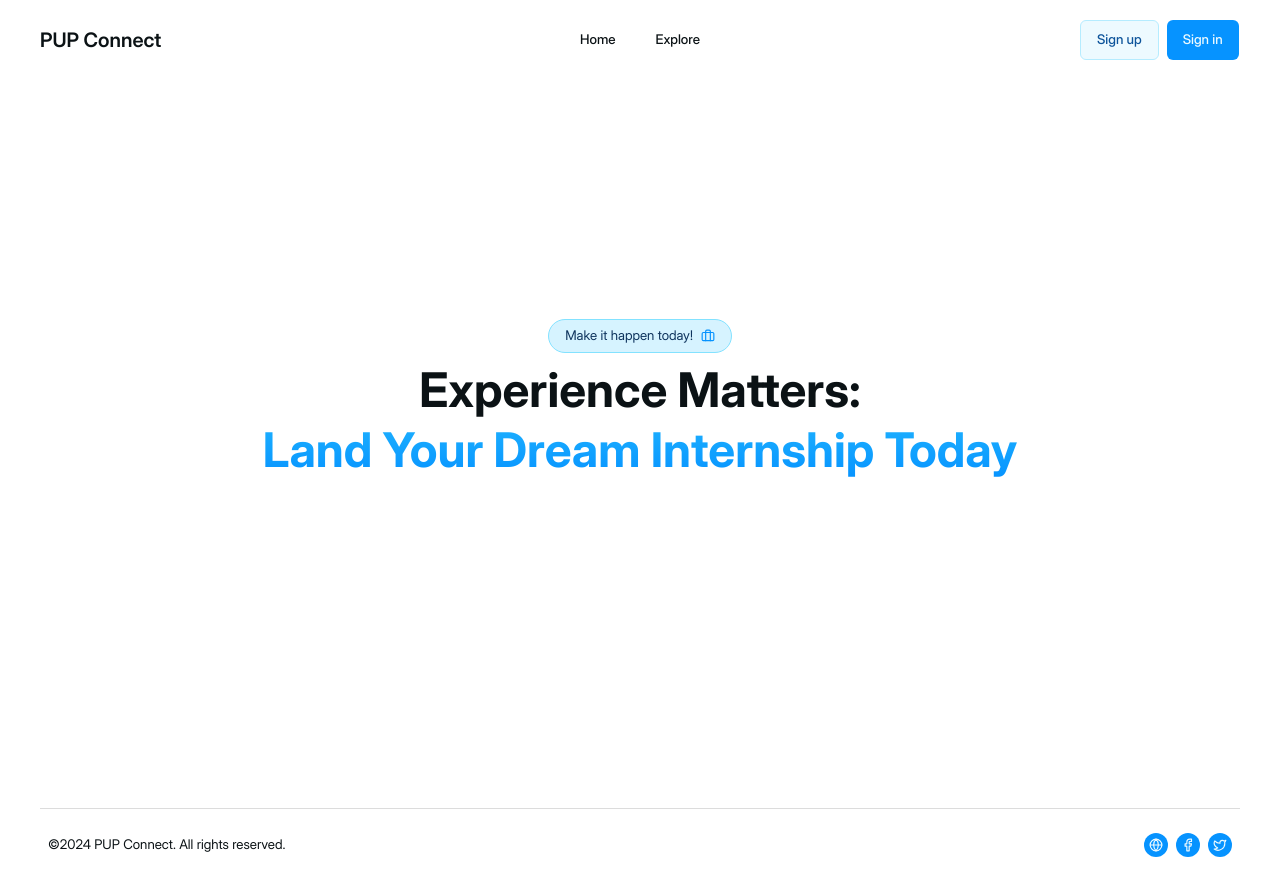
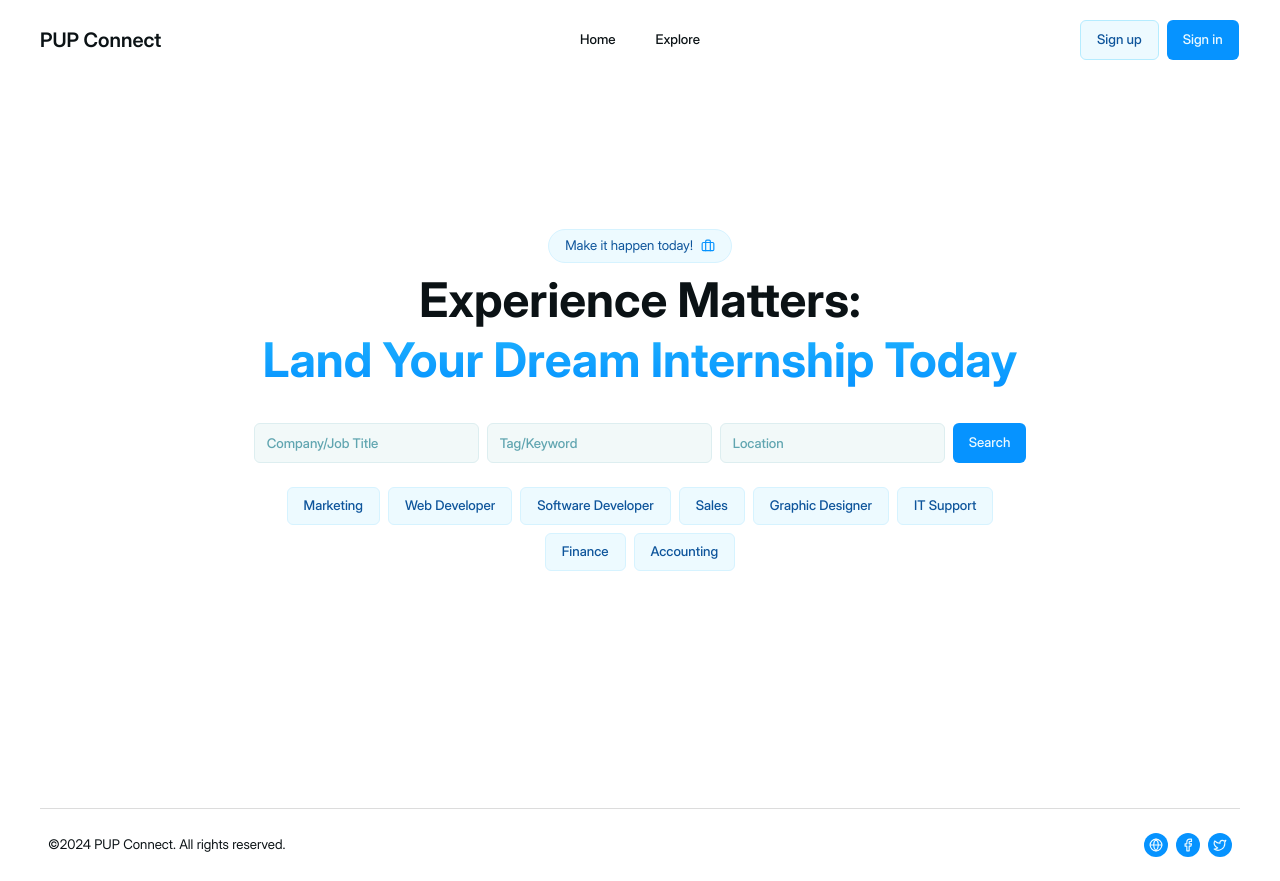
Before and after one commit to KyneLaggui/pup-connect, a Next.js app: page /pages/hero in a window 1280 px wide. Built offline with nearby package versions, Linux system fonts and the light colour scheme.

Commit message:
added tag component

```diff
--- /dev/null
+++ b/src/app/custom_components/Tag.js
@@ -0,0 +1,53 @@
+import * as React from "react";
+import { Slot } from "@radix-ui/react-slot";
+import { cva } from "class-variance-authority";
+
+import { cn } from "@/lib/utils";
+
+const tagVariants = cva(
+  "h-fit inline-flex items-center justify-center whitespace-nowrap rounded-md text-sm font-medium ring-offset-background transition-colors focus-visible:outline-none focus-visible:ring-2 focus-visible:ring-ring focus-visible:ring-offset-2 disabled:pointer-events-none disabled:opacity-50",
+  {
+    variants: {
+      variant: {
+        default:
+          "bg-tag text-tag-foreground hover:bg-tag-hover border border-tag-border",
+        destructive:
+          "bg-destructive text-destructive-foreground hover:bg-destructive/90",
+        outline:
+          "border border-input bg-background hover:bg-accent hover:text-accent-foreground",
+        secondary:
+          "bg-secondary text-secondary-foreground border border-secondary-border hover:bg-secondary-",
+        ghost: "hover:bg-accent hover:text-accent-foreground",
+        link: "text-primary underline-offset-4 hover:underline",
+        tertiary:
+          "bg-tertiary text-tertiary-foreground hover:bg-tertiary-hover",
+      },
+      size: {
+        default: "px-4 py-2",
+        sm: "text-xs px-2 py-[4px]",
+        lg: "h-11 rounded-md px-8",
+        icon: "h-10 w-10",
+      },
+    },
+    defaultVariants: {
+      variant: "default",
+      size: "default",
+    },
+  }
+);
+
+const Tag = React.forwardRef(
+  ({ className, variant, size, asChild = false, ...props }, ref) => {
+    const Comp = asChild ? Slot : "button";
+    return (
+      <Comp
+        className={cn(tagVariants({ variant, size, className }))}
+        ref={ref}
+        {...props}
+      />
+    );
+  }
+);
+Tag.displayName = "Tag";
+
+export { Tag, tagVariants };
--- a/src/app/pages/hero/page.js
+++ b/src/app/pages/hero/page.js
@@ -1,12 +1,26 @@
+"use client";
+
 import NavBar from "@/app/custom_components/NavBar";
 import Footer from "@/app/custom_components/Footer";
+import Image from "next/image";
 
 import { Briefcase } from "lucide-react";
+import { Input } from "@/components/ui/input";
+import { Label } from "@/components/ui/label";
+import { Checkbox } from "@/components/ui/checkbox";
+import { Switch } from "@/components/ui/switch";
+import { Button } from "@/components/ui/button";
+import TagsCard from "@/app/custom_components/TagsCard";
+import { Tag } from "@/app/custom_components/Tag";
+
+import { tagList } from "../../tag_lists";
 
 const Hero = () => {
   return (
-    <>
-      <div>
+    <div className="relative">
+      <div className="absolute">
+        <svg xmlns=""></svg>
+      </div>
       <NavBar />
       <div className="container min-h-screen flex flex-col justify-center items-center">
         <div className="flex items-center gap-2 mb-2 p-2 bg-tag py-[6px] px-[16px] w-fit rounded-full border-[1px] border-tag-border">
@@ -16,16 +30,48 @@ const Hero = () => {
           <Briefcase className="h-[14px] w-[14px] text-primary" />
         </div>
 
-          <h1 className="text-5xl font-bold leading-tight text-center">
+        <h1 className="text-5xl font-bold leading-tight text-center mb-8">
           Experience Matters:<br></br>
           <span className="bg-gradient-to-b from-primary-hover to-primary bg-clip-text text-transparent">
             Land Your Dream Internship Today
           </span>
         </h1>
+
+        <div className="flex gap-2 mb-6">
+          {/* Start of Search  */}
+          <Input
+            type="text"
+            id="keyword"
+            placeholder="Company/Job Title"
+            className="bg-input border-input-border font-medium"
+          />
+          <Input
+            type="text"
+            id="tag"
+            placeholder="Tag/Keyword"
+            className="bg-input border-input-border font-medium"
+          />
+          <Input
+            type="text"
+            id="location"
+            placeholder="Location"
+            className="bg-input border-input-border font-medium"
+          />
+          <Button variant="default">Search</Button>
+          {/* End of Search */}
         </div>
+
+        <div className="flex w-[60%] gap-2 items-center justify-center flex-wrap">
+          {tagList.map((tag) => (
+            <Tag variant="default" key={tag.name}>
+              {tag.name}
+            </Tag>
+          ))}
+        </div>
+      </div>
+
       <Footer />
     </div>
-    </>
   );
 };
 
--- /dev/null
+++ b/src/app/tag_lists/index.js
@@ -0,0 +1,61 @@
+export const tagList = [
+  {
+    name: "Marketing",
+    tags: "1",
+  },
+  {
+    name: "Web Developer",
+    tags: "2",
+  },
+  {
+    name: "Software Developer",
+    tags: "3",
+  },
+  {
+    name: "Sales",
+    tags: "4",
+  },
+  {
+    name: "Graphic Designer",
+    tags: "4",
+  },
+  {
+    name: "IT Support",
+    tags: "4",
+  },
+  {
+    name: "Finance",
+    tags: "4",
+  },
+  {
+    name: "Accounting",
+    tags: "4",
+  },
+];
+
+export const jobCardInfo = [
+  {
+    number: "1",
+    title: "Microsoft Student Program",
+    description:
+      "Dive into the world of tech with Microsoft internships! Gain hands-on experience on real projects across various fields, from coding to design. Explore programs designed for your experience level and learn from industry experts. Visit their Careers website to launch your journey!",
+  },
+  {
+    number: "2",
+    title: "Oracle Philippines",
+    description:
+      "Our mission is to help people see data in new ways, discover insights, unlock endless possibilities.",
+  },
+  {
+    number: "3",
+    title: "Tech Support",
+    description:
+      "Become a vital part of our team as a Tech Support specialist, providing efficient solutions and exceptional customer service to resolve hardware and software issues swiftly.",
+  },
+  {
+    number: "4",
+    title: "RJ 45 Maker",
+    description:
+      "Join us as an RJ45 Maker where you'll assemble connectors onto Ethernet cables with precision and ensure seamless connectivity for our clients.",
+  },
+];
--- a/tailwind.config.js
+++ b/tailwind.config.js
@@ -81,14 +81,15 @@ module.exports = {
           foreground: "var(--obsidian-950)",
         },
         tag: {
-          DEFAULT: "var(--blue-100)",
-          foreground: "var(--blue-950)",
-          border: "var(--blue-300)",
+          DEFAULT: "var(--blue-50)",
+          foreground: "var(--blue-900)",
+          border: "var(--blue-100)",
+          hover: "var(--blue-200)",
         },
         checkbox: {
           border: "var(--obsidian-200)",
           text: "var(--obsidian-600)",
-        }
+        },
       },
       borderRadius: {
         lg: "var(--radius)",
```
Also changed, not shown: src/app/custom_components/FilterJob.js (+58 -28 lines), 1 other file (tests, documents, lock files or other folders). Lines whose indentation alone changed are shown as unchanged.
